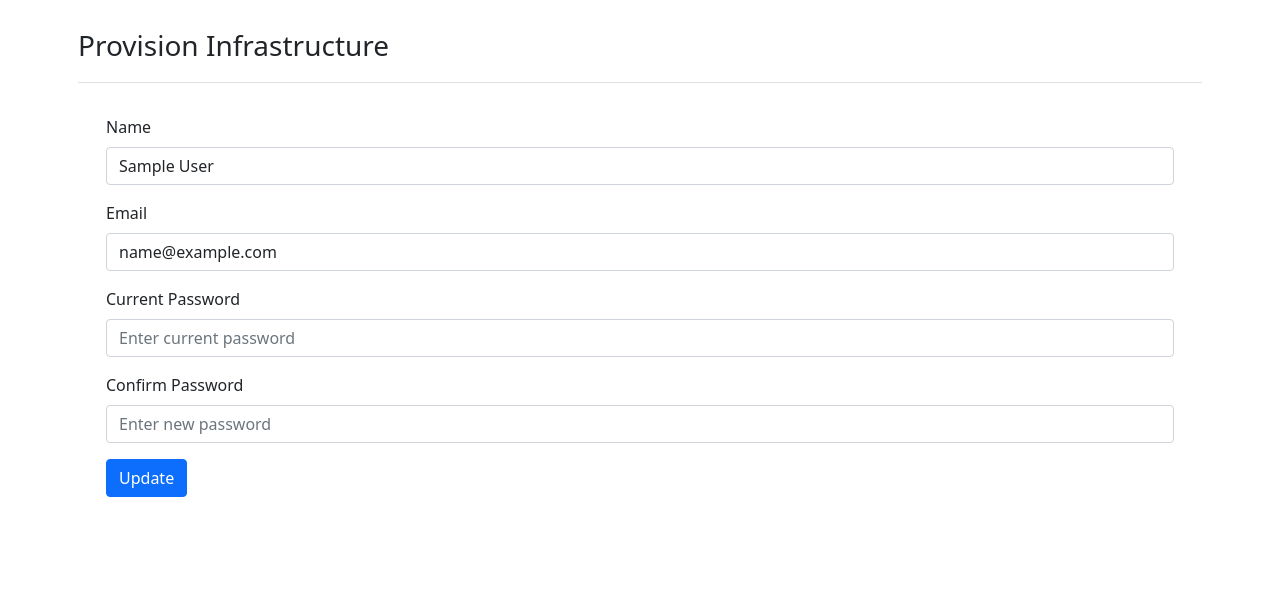
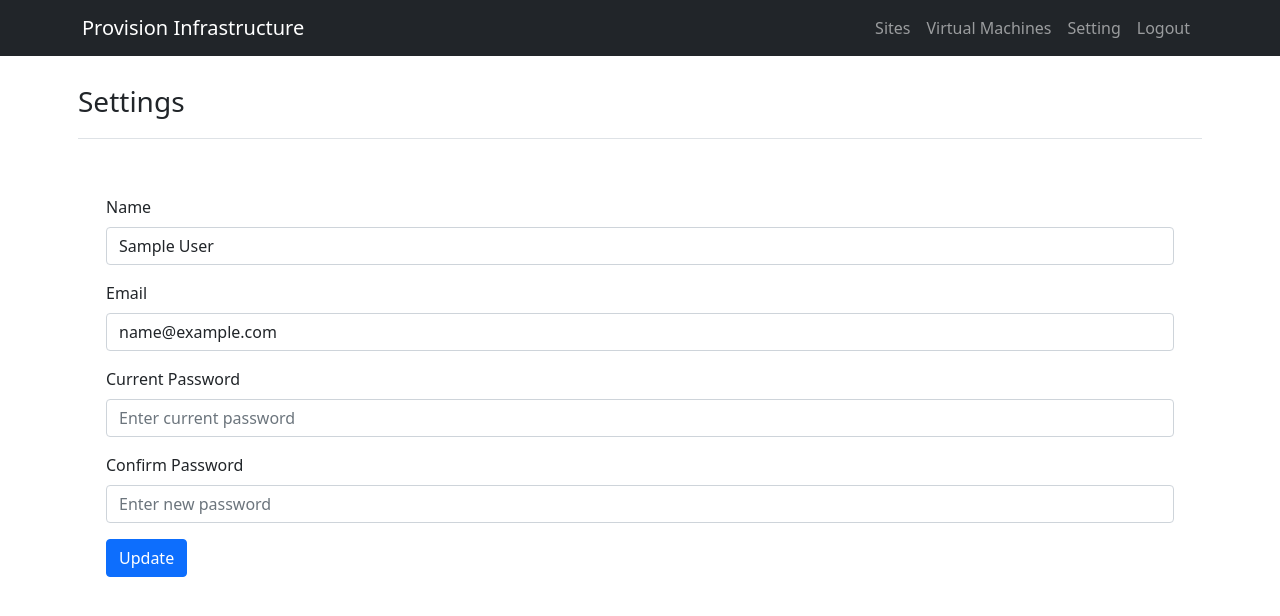
Before and after one commit to Yash2003Bisht/provisioning-infrastructure-pulumi, a Flask app: page /account-setting in a window 1280 px wide. Shown: the top 616 px of the page. Run offline with Flask 3, Linux system fonts and the light colour scheme; the visitor is signed in with stand-in values (Sample User, id 1); some libraries are stand-ins or nearby versions.

Commit message:
project structure changed

```diff
--- a/source/sites.py
+++ b/source/routes/sites.py
@@ -4,7 +4,7 @@ from flask import (current_app, Blueprint, request, flash,
 from flask_login import login_required
 
 from source import logger
-from .helper_functions import create_pulumi_program_s3, auto
+from source.helper_functions import create_pulumi_program_s3, auto
 
 sites_blue_print = Blueprint("sites", __name__, url_prefix="/sites")
 
@@ -47,7 +47,7 @@ def list_sites():
         logger.critical(f"An error occurred while fetching all sites -> {err}")
         flash(str(err), category="danger")
 
-    return render_template("sites/index.html", sites=sites)
+    return render_template("sites/index.html", sites=sites, sub_title="Sites")
 
 
 @sites_blue_print.route("/new", methods=["GET", "POST"])
--- a/source/virtual_machines.py
+++ b/source/routes/virtual_machines.py
@@ -3,7 +3,7 @@ from flask import (current_app, Blueprint, request, flash,
 from flask_login import login_required
 
 from source import logger
-from .helper_functions import auto, create_pulumi_program_vms, store_in_redis, get_from_redis
+from source.helper_functions import auto, create_pulumi_program_vms, store_in_redis, get_from_redis
 
 
 vm_blue_print = Blueprint("virtual_machines", __name__, url_prefix="/vms")
@@ -57,7 +57,7 @@ def list_vms():
         logger.critical(f"An error occurred while fetching all VMS -> {err}")
         flash("Something went wrong", category="danger")
 
-    return render_template("virtual_machines/index.html", vms=vms)
+    return render_template("virtual_machines/index.html", vms=vms, sub_title="Virtual Machines")
 
 
 @vm_blue_print.route("/new", methods=["GET", "POST"])
--- a/source/templates/login_base.html
+++ b/source/templates/login_base.html
@@ -5,10 +5,35 @@
   <script src="{{ url_for("static", filename="bootstrap.min.js") }}"></script>
 </head>
 <body>
+  <nav class="navbar navbar-expand-lg navbar-dark bg-dark">
+    <div class="container">
+      <a class="navbar-brand" href="{{ url_for("index") }}">Provision Infrastructure</a>
+      <button class="navbar-toggler" type="button" data-bs-toggle="collapse" data-bs-target="#navbarNav"
+        aria-controls="navbarNav" aria-expanded="false" aria-label="Toggle navigation">
+        <span class="navbar-toggler-icon"></span>
+      </button>
+      <div class="collapse navbar-collapse" id="navbarNav">
+        <ul class="navbar-nav ms-auto">
+          <li class="nav-item">
+            <a class="nav-link" href="{{ url_for("sites.list_sites") }}">Sites</a>
+          </li>
+          <li class="nav-item">
+            <a class="nav-link" href="{{ url_for("virtual_machines.list_vms") }}">Virtual Machines</a>
+          </li>
+          <li class="nav-item">
+            <a class="nav-link" href="{{ url_for("account_setting") }}">Setting</a>
+          </li>
+          <li class="nav-item">
+            <a class="nav-link" href="{{ url_for("auth.logout") }}">Logout</a>
+          </li>
+        </ul>
+      </div>
+    </div>
+  </nav>
   <div class="container p-2">
     <header class="d-flex flex-wrap justify-content-center py-3 mb-4 border-bottom">
       <a href="{{ url_for("index") }}" class="d-flex align-items-center mb-3 mb-md-0 me-md-auto text-dark text-decoration-none">
-        <span class="fs-3">Provision Infrastructure</span>
+        <span class="fs-3">{{ sub_title }}</span>
       </a>
       {% block nav %}{% endblock %}
     </header>
@@ -17,9 +42,14 @@
     <div>
       <header class="row gy-4">
         <span class="fs-4">{% block header %}{% endblock %}</span>
+        <div class="container">
         {% for category, message in get_flashed_messages(with_categories=true) %}
-            <div class="alert alert-{{ category }}" role="alert">{{ message }}</div>
+            <div class="alert alert-{{ category }} alert-dismissible fade show" role="alert">
+                {{ message }}
+                <button type="button" class="btn-close" data-bs-dismiss="alert" aria-label="Close"></button>
+            </div>
         {% endfor %}
+    </div>
       </header>
     </div>
     {% block body %}{% endblock %}
```
Also changed, not shown: source/routes/auth.py (renamed from source/auth.py, +10 -5 lines).
